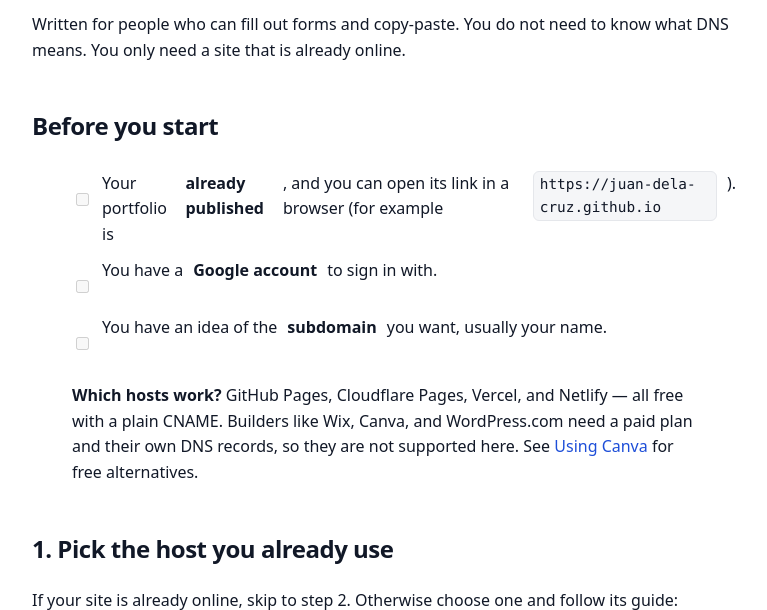
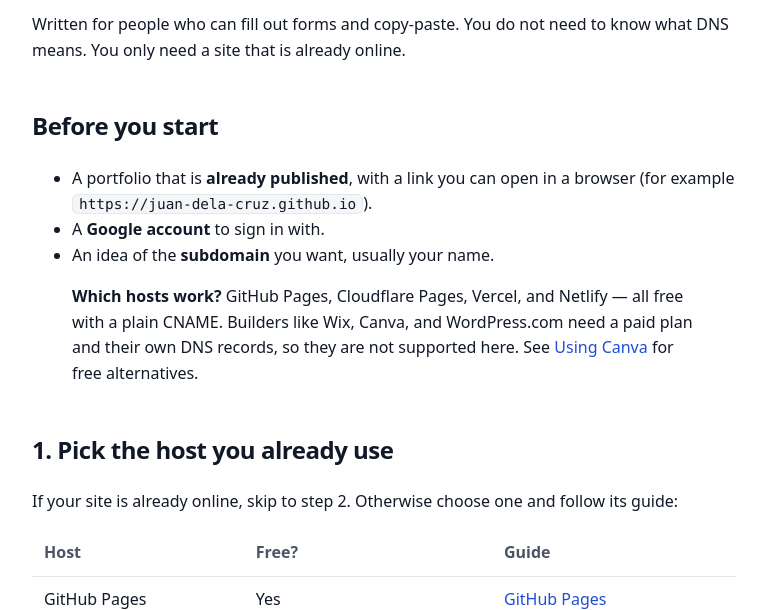
Before and after one commit to xpall/filipino-talent.com, a Django app: page /guide in a window 1280 px wide. Shown: the part 174-784 px from the top of the page, without its empty margins (178-945 px from the left). Run offline with Django 5.2, Linux system fonts and the light colour scheme; parts of the project's set-up code (start-up, migrations or seed data) failed here and were passed over.

Commit message:
Fix guide checklist alignment and directory empty state

```diff
--- a/content/guides/index.md
+++ b/content/guides/index.md
@@ -10,9 +10,9 @@ what DNS means. You only need a site that is already online.
 
 ## Before you start
 
-- [ ] Your portfolio is **already published**, and you can open its link in a browser (for example `https://juan-dela-cruz.github.io`).
-- [ ] You have a **Google account** to sign in with.
-- [ ] You have an idea of the **subdomain** you want, usually your name.
+- A portfolio that is **already published**, with a link you can open in a browser (for example `https://juan-dela-cruz.github.io`).
+- A **Google account** to sign in with.
+- An idea of the **subdomain** you want, usually your name.
 
 > **Which hosts work?** GitHub Pages, Cloudflare Pages, Vercel, and Netlify —
 > all free with a plain CNAME. Builders like Wix, Canva, and WordPress.com need
--- a/core/views.py
+++ b/core/views.py
@@ -58,17 +58,12 @@ MARKDOWN_EXTENSIONS = [
     "md_in_html",
     "pymdownx.superfences",
     "pymdownx.tilde",
-    "pymdownx.tasklist",
 ]
 
 
 def _render_guide(filename: str) -> tuple[dict, str]:
     post = frontmatter.load(CONTENT_DIR / filename)
-    body = markdown.markdown(
-        post.content,
-        extensions=MARKDOWN_EXTENSIONS,
-        extension_configs={"pymdownx.tasklist": {"custom_checkbox": True}},
-    )
+    body = markdown.markdown(post.content, extensions=MARKDOWN_EXTENSIONS)
     return post.metadata, mark_safe(body)
 
 
--- a/static/css/global.css
+++ b/static/css/global.css
@@ -89,6 +89,10 @@ html[data-theme='dark'] {
 
 * {
   box-sizing: border-box;
+}
+
+[hidden] {
+  display: none !important;
 }
 
 html {
@@ -484,24 +488,6 @@ input[type='radio'] {
   margin-top: 5px;
 }
 
-/* Markdown task lists */
-ul.contains-task-list {
-  list-style: none;
-  padding-left: 0;
-}
-
-li.task-list-item {
-  display: flex;
-  gap: 10px;
-  align-items: flex-start;
-  padding: 5px 0;
-}
-
-li.task-list-item input[type='checkbox'] {
-  margin-top: 6px;
-  flex: none;
-}
-
 .honeypot {
   position: absolute;
   left: -9999px;
@@ -786,6 +772,10 @@ footer.site .wrap {
 .domain-list > li {
   display: flex;
   min-width: 0;
+}
+
+.domain-list > .filter-empty {
+  grid-column: 1 / -1;
 }
 
 .domain-list > li > a.card {
```
